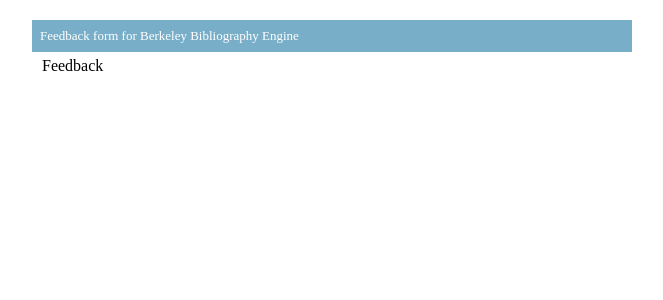
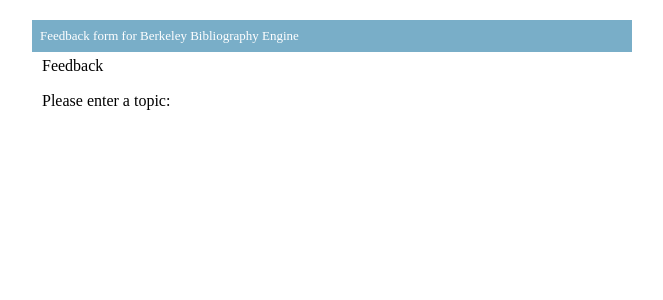
Before and after one commit to gcallah/biblio_engine, a Django app: page /berkeley/feedback in a window 1280 px wide. Shown: the part 68-368 px from the top of the page, without its empty margins (16-679 px from the left). Run offline with Django 3.2, Linux system fonts and the light colour scheme.

Commit message:
Added some more of the feedback form.

```diff
--- a/berkeley/templates/feedback.html
+++ b/berkeley/templates/feedback.html
@@ -5,5 +5,6 @@
         <p>
         Feedback
         </p>
+        <p>Please enter a topic: </p>
     </div>
 {% endblock content %}
```
